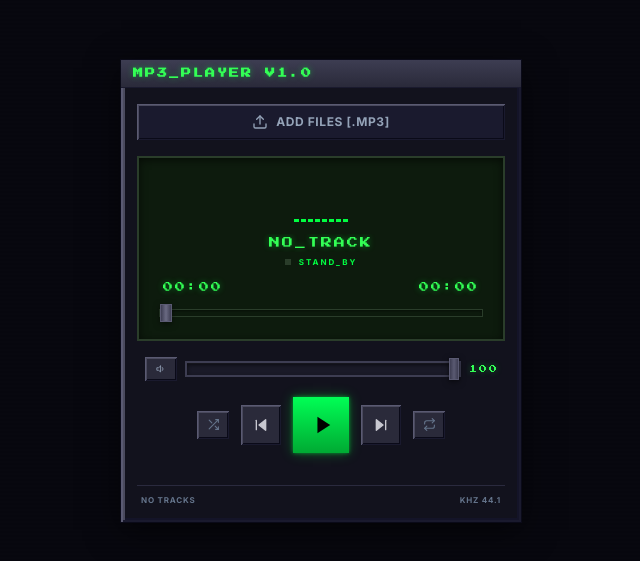
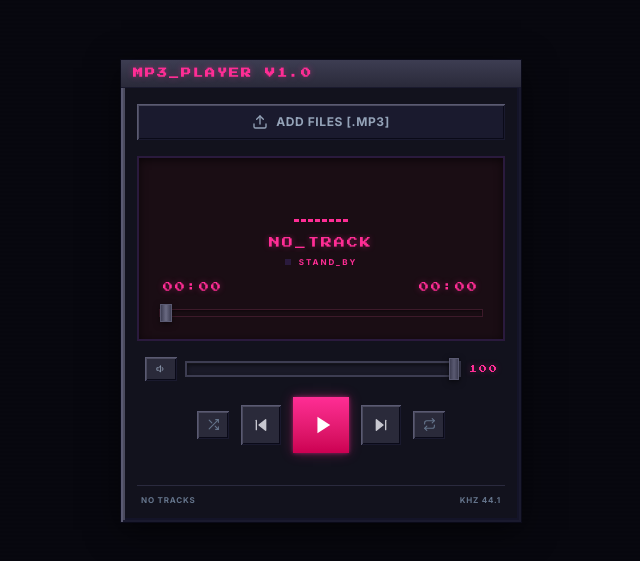
Before and after one commit to ONavarroGeraldino/react-mp3-player, a React (Vite) app: page / in a window 1280 px wide. Shown: the part 109-670 px from the top of the page, without its empty margins (319-959 px from the left). Built offline with nearby package versions, Linux system fonts and the light colour scheme.

Commit message:
style: change neon green to pink/rose (#ff2d95)

```diff
--- a/src/Components/Controls.jsx
+++ b/src/Components/Controls.jsx
@@ -41,7 +41,7 @@ const Controls = ({ isPlaying, volume, onPlayPause, onSkipBack, onSkipForward, o
         <button
           onClick={() => setIsShuffled(!isShuffled)}
           className={`btn-bevel w-8 h-7 flex items-center justify-center bg-[#2a2a3a] hover:bg-[#3d3d52] ${
-            isShuffled ? 'text-[#00ff41] neon-glow' : 'text-[#64748b]'
+            isShuffled ? 'text-[#ff2d95] neon-glow' : 'text-[#64748b]'
           }`}
         >
           <svg width="13" height="13" viewBox="0 0 24 24" fill="none" stroke="currentColor" strokeWidth="2" strokeLinecap="round" strokeLinejoin="round">
@@ -64,7 +64,7 @@ const Controls = ({ isPlaying, volume, onPlayPause, onSkipBack, onSkipForward, o
         {/* Play/Pause */}
         <button
           onClick={onPlayPause}
-          className="btn-bevel w-14 h-14 flex items-center justify-center bg-gradient-to-b from-[#00ff55] to-[#00aa33] hover:from-[#33ff77] hover:to-[#00cc44] text-black neon-glow"
+          className="btn-bevel w-14 h-14 flex items-center justify-center bg-gradient-to-b from-[#ff2d95] to-[#cc0052] hover:from-[#ff4da6] hover:to-[#e6005c] text-white neon-glow"
         >
           {isPlaying ? (
             <svg width="22" height="22" viewBox="0 0 24 24" fill="currentColor" stroke="none">
@@ -90,7 +90,7 @@ const Controls = ({ isPlaying, volume, onPlayPause, onSkipBack, onSkipForward, o
         <button
           onClick={cycleRepeat}
           className={`btn-bevel w-8 h-7 flex items-center justify-center bg-[#2a2a3a] hover:bg-[#3d3d52] relative ${
-            repeatMode > 0 ? 'text-[#00ff41] neon-glow' : 'text-[#64748b]'
+            repeatMode > 0 ? 'text-[#ff2d95] neon-glow' : 'text-[#64748b]'
           }`}
         >
           <svg width="13" height="13" viewBox="0 0 24 24" fill="none" stroke="currentColor" strokeWidth="2" strokeLinecap="round" strokeLinejoin="round">
--- a/src/Components/Equalizer.jsx
+++ b/src/Components/Equalizer.jsx
@@ -19,7 +19,7 @@ const Equalizer = ({ isPlaying }) => {
       {bars.map((bar, i) => (
         <span
           key={i}
-          className="block w-[5px] rounded-none bg-[#00ff41] transition-[height] duration-100"
+          className="block w-[5px] rounded-none bg-[#ff2d95] transition-[height] duration-100"
           style={{
             height: isPlaying ? undefined : '3px',
             animation: isPlaying
@@ -32,9 +32,9 @@ const Equalizer = ({ isPlaying }) => {
       ))}
       <style>{`
         @keyframes winamp-eq {
-          0% { height: 3px; background: #00ff41; }
-          20% { height: var(--eq-height); background: #39ff14; }
-          100% { height: 3px; background: #00cc34; }
+          0% { height: 3px; background: #ff2d95; }
+          20% { height: var(--eq-height); background: #ff69b4; }
+          100% { height: 3px; background: #cc2477; }
         }
       `}</style>
     </div>
--- a/src/Components/FileUploader.jsx
+++ b/src/Components/FileUploader.jsx
@@ -19,12 +19,12 @@ const FileUploader = ({ onFilesUpload, isDragOver }) => {
   };
 
   return (
-    <div className={`w-full ${isDragOver ? 'ring-2 ring-[#00ff41]' : ''}`}>
+    <div className={`w-full ${isDragOver ? 'ring-2 ring-[#ff2d95]' : ''}`}>
       <label
         htmlFor="file-upload"
         className={`btn-bevel flex items-center justify-center gap-2 py-2.5 px-4 w-full cursor-pointer transition-all duration-150 ${
           isDragOver
-            ? 'bg-[#0a1a0a] text-[#00ff41]'
+            ? 'bg-[#1a0a14] text-[#ff2d95]'
             : 'bg-[#1a1a2e] hover:bg-[#222238] text-[#94a3b8] hover:text-[#c8c8d0]'
         }`}
       >
--- a/src/Components/Player.jsx
+++ b/src/Components/Player.jsx
@@ -136,7 +136,7 @@ const Player = () => {
   return (
     <main
       className={`min-h-[100dvh] w-full flex items-center justify-center p-4 bg-[#08080f] relative overflow-hidden ${
-        isDragOver ? 'after:fixed after:inset-0 after:z-50 after:border-[3px] after:border-dashed after:border-[#00ff41] after:m-4 after:flex after:items-center after:justify-center after:content-["DROP_MP3_HERE"] after:text-[#00ff41] after:font-["Press_Start_2P"] after:text-sm after:bg-black/80' : ''
+        isDragOver ? 'after:fixed after:inset-0 after:z-50 after:border-[3px] after:border-dashed after:border-[#ff2d95] after:m-4 after:flex after:items-center after:justify-center after:content-["DROP_MP3_HERE"] after:text-[#ff2d95] after:font-["Press_Start_2P"] after:text-sm after:bg-black/80' : ''
       }`}
     >
       {/* Scanline overlay */}
@@ -147,7 +147,7 @@ const Player = () => {
       />
 
       {toast && (
-        <div className="fixed top-4 left-1/2 -translate-x-1/2 z-50 btn-bevel bg-[#1a1a2e] px-6 py-3 border border-[#3d3d52] text-[#00ff41] text-[10px] font-bold uppercase tracking-widest lcd-text animate-[fadeIn_0.2s_ease-out]">
+        <div className="fixed top-4 left-1/2 -translate-x-1/2 z-50 btn-bevel bg-[#1a1a2e] px-6 py-3 border border-[#3d3d52] text-[#ff2d95] text-[10px] font-bold uppercase tracking-widest lcd-text animate-[fadeIn_0.2s_ease-out]">
           {toast}
         </div>
       )}
@@ -156,7 +156,7 @@ const Player = () => {
         {/* Title bar */}
         <div className="bg-gradient-to-b from-[#3d3d52] to-[#2a2a3a] px-3 py-1.5 flex items-center justify-between border-b border-[#1a1a2e]">
           <div className="flex items-center gap-2">
-            <span className="text-[#00ff41] text-[10px] font-bold uppercase tracking-[3px] lcd-text">MP3_PLAYER v1.0</span>
+            <span className="text-[#ff2d95] text-[10px] font-bold uppercase tracking-[3px] lcd-text">MP3_PLAYER v1.0</span>
           </div>
           <div className="flex items-center gap-1.5">
             {tracks.length > 0 && (
@@ -180,7 +180,7 @@ const Player = () => {
           <FileUploader onFilesUpload={handleNewFiles} isDragOver={isDragOver} />
 
           {/* LCD Display area */}
-          <div className="bg-[#0d1b0d] border-2 border-[#2a3d2a] p-4 space-y-3 shadow-[inset_0_2px_8px_rgba(0,0,0,0.6)]">
+          <div className="bg-[#1a0d14] border-2 border-[#2a1a3d] p-4 space-y-3 shadow-[inset_0_2px_8px_rgba(0,0,0,0.6)]">
             {/* Spectrum analyzer / Equalizer */}
             <Equalizer isPlaying={isPlaying} />
 
@@ -190,8 +190,8 @@ const Player = () => {
                 {currentTrackName.replace(/ /g, '_').toUpperCase()}
               </h2>
               <div className="flex items-center justify-center gap-2">
-                <span className={`w-1.5 h-1.5 rounded-none ${isPlaying ? 'bg-[#00ff41] neon-glow' : 'bg-[#2a3d2a]'}`} />
-                <span className="text-[#00ff41] text-[8px] font-bold uppercase tracking-[2px] font-[Press_Start_2P]">
+                <span className={`w-1.5 h-1.5 rounded-none ${isPlaying ? 'bg-[#ff2d95] neon-glow' : 'bg-[#2a1a3d]'}`} />
+                <span className="text-[#ff2d95] text-[8px] font-bold uppercase tracking-[2px] font-[Press_Start_2P]">
                   {tracks.length === 0 ? 'STAND_BY' : isPlaying ? 'PLAYING >>' : 'PAUSED ||'}
                 </span>
               </div>
--- a/src/index.css
+++ b/src/index.css
@@ -5,10 +5,10 @@
   --color-retro-surface: #12121d;
   --color-retro-metal: #2a2a3a;
   --color-retro-metal-light: #3d3d52;
-  --color-retro-neon: #00ff41;
-  --color-retro-neon-dim: #00cc34;
-  --color-retro-lcd: #0d1b0d;
-  --color-retro-lcd-text: #33ff55;
+  --color-retro-neon: #ff2d95;
+  --color-retro-neon-dim: #cc2477;
+  --color-retro-lcd: #1a0d14;
+  --color-retro-lcd-text: #ff2d95;
   --color-retro-chrome: linear-gradient(180deg, #4a4a5e 0%, #2a2a3a 50%, #1a1a2e 100%);
   --font-retro: "Press Start 2P", monospace;
   --font-body: "Inter", sans-serif;
@@ -55,12 +55,12 @@ input[type="range"].winamp-progress {
   appearance: none;
   width: 100%;
   height: 8px;
-  background: #0d1b0d;
-  border: 1px solid #2a3d2a;
+  background: #1a0d14;
+  border: 1px solid #3d1a2a;
   border-radius: 0;
   box-shadow: inset 0 1px 3px rgba(0,0,0,0.5);
   cursor: pointer;
-  background-image: linear-gradient(90deg, #00ff41, #00cc34);
+  background-image: linear-gradient(90deg, #ff2d95, #ff0066);
   background-size: var(--progress, 0%) 100%;
   background-repeat: no-repeat;
 }
@@ -83,7 +83,7 @@ input[type="range"].winamp-progress::-webkit-slider-thumb:hover {
 .lcd-text {
   font-family: var(--font-retro);
   color: var(--color-retro-lcd-text);
-  text-shadow: 0 0 6px rgba(0,255,65,0.4);
+  text-shadow: 0 0 6px rgba(255,45,149,0.4);
   letter-spacing: 2px;
 }
 
@@ -117,11 +117,11 @@ input[type="range"].winamp-progress::-webkit-slider-thumb:hover {
 
 /* Neon glow */
 .neon-glow {
-  box-shadow: 0 0 12px rgba(0,255,65,0.3), 0 0 4px rgba(0,255,65,0.5);
+  box-shadow: 0 0 12px rgba(255,45,149,0.3), 0 0 4px rgba(255,45,149,0.5);
 }
 
 .neon-glow:hover {
-  box-shadow: 0 0 20px rgba(0,255,65,0.5), 0 0 8px rgba(0,255,65,0.7);
+  box-shadow: 0 0 20px rgba(255,45,149,0.5), 0 0 8px rgba(255,45,149,0.7);
 }
 
 /* Scrollbar */
@@ -141,6 +141,6 @@ input[type="range"].winamp-progress::-webkit-slider-thumb:hover {
 
 /* Selection */
 ::selection {
-  background: rgba(0,255,65,0.3);
+  background: rgba(255,45,149,0.3);
   color: #fff;
 }
```
Also changed, not shown: src/Components/TrackList.jsx (+7 -7 lines), public/favicon.svg.
